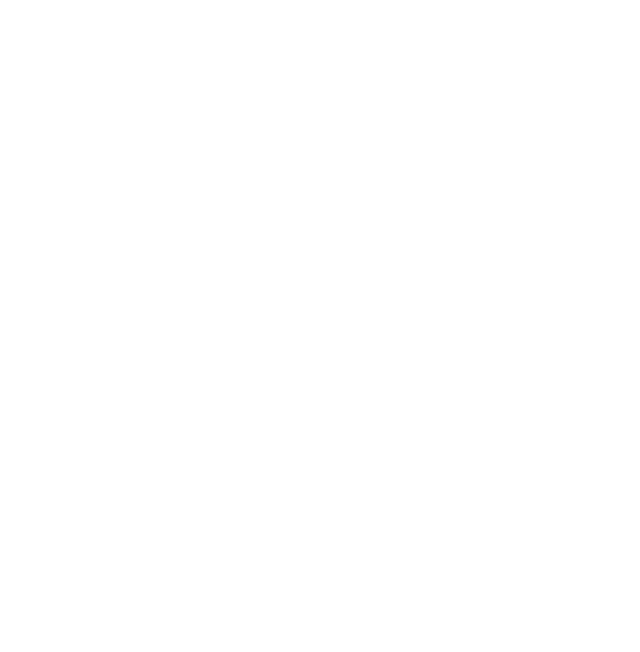
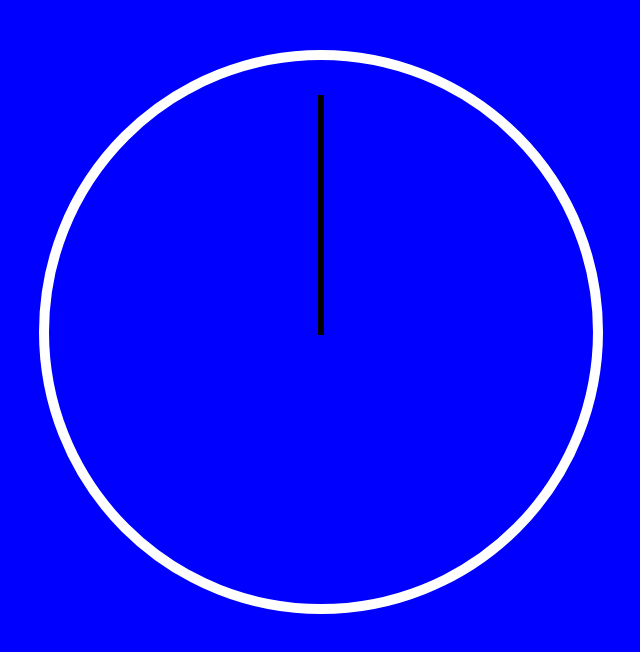
Before and after one commit to kvn35124/coding-challenge-1, a plain HTML site: page index.html in a window 1280 px wide. Shown: the whole page, without its empty margins (319-959 px from the left). Drawn offline with Linux system fonts and the light colour scheme.

Commit message:
added face to clock for challenge

```diff
--- a/index.css
+++ b/index.css
@@ -0,0 +1,34 @@
+body {
+    background-color: blue;
+}
+
+
+.clock {
+    width: 30rem;
+    height: 30rem;
+    border: 10px solid white;
+    border-radius: 50%;
+    margin: 50px auto;
+    position: relative;
+    padding: 2em;
+}
+
+.clock-face {
+    position: relative;
+    width: 100%;
+    height: 100%;
+}
+
+.hand {
+    width: 50%;
+    height: 6px;
+    background: black;
+    position: absolute;
+    top: 50%;
+    transform-origin: 100%;
+    transform: rotate(90deg);
+}
+
+/* .second {
+    transform: rotate(20deg);
+} */
--- a/index.html
+++ b/index.html
@@ -4,9 +4,21 @@
     <meta charset="UTF-8">
     <meta name="viewport" content="width=device-width, initial-scale=1.0">
     <meta http-equiv="X-UA-Compatible" content="ie=edge">
+    <link rel="stylesheet" href="./index.css">
     <title>Document</title>
 </head>
 <body>
 
+    <div class="clock">
+        <div class="clock-face">
+            <div class="hour hand"></div>
+            <div class="min hand"></div>
+            <div class="second hand"></div>
+        </div>
+    </div>
+
+
+
+    <script src="./index.js" ></script>
 </body>
 </html>
```
